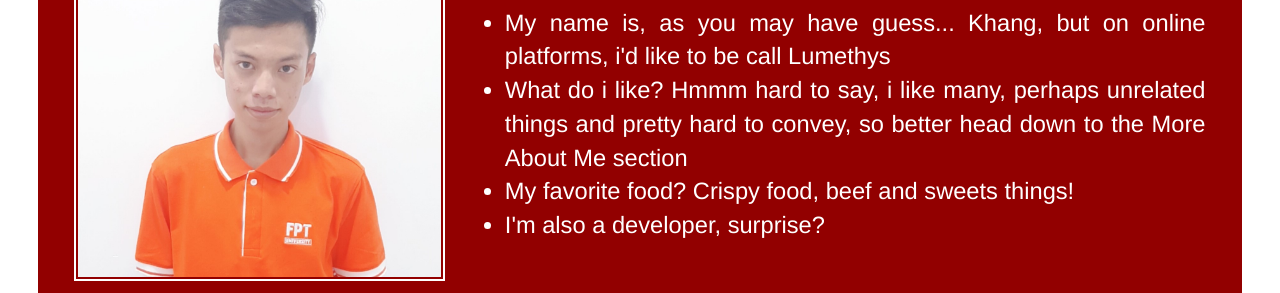
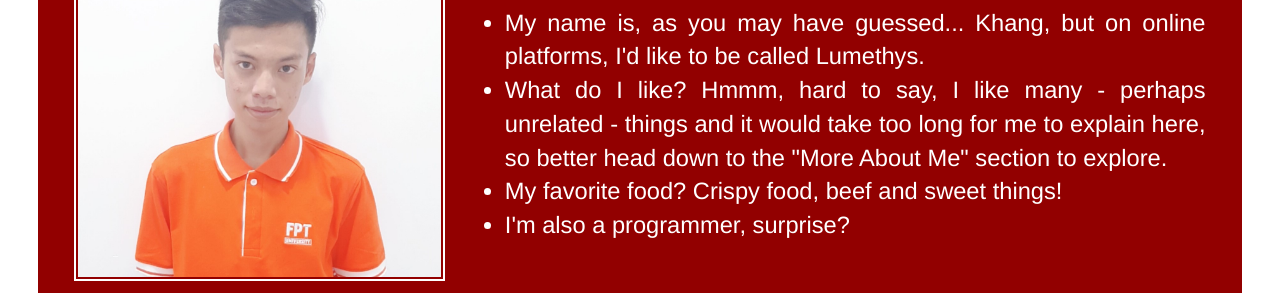
Before and after one commit to Lumethys/Lumethys.github.io, a plain HTML site: page MyPortfolio/ContactMe.html in a window 1280 px wide. Shown: the part 138-431 px from the top of the page. Drawn offline with nearby package versions, Linux system fonts and the light colour scheme.

Commit message:
Update ContactMe.html

```diff
--- a/MyPortfolio/ContactMe.html
+++ b/MyPortfolio/ContactMe.html
@@ -29,20 +29,20 @@
             <img src="IMG/SelfPic1.jpg" alt="Picture of me" id="m">
 
             <h1>
-                Lê
-                Nguyên
+                Lê <br class="mainh1">
+                Nguyên <br class="mainh1">
                 Khang
             </h1>
 
             <div id="aboutMe">
                 <h2 class="h2">About me</h2>
                 <ul>
-                    <li>My name is, as you may have guess... Khang, but on online platforms, i'd like to be call
-                        Lumethys</li>
-                    <li>What do i like? Hmmm hard to say, i like many, perhaps unrelated things and pretty hard to
-                        convey, so better head down to the More About Me section</li>
-                    <li>My favorite food? Crispy food, beef and sweets things!</li>
-                    <li>I'm also a developer, surprise?</li>
+                    <li>My name is, as you may have guessed... Khang, but on online platforms, I'd like to be called
+                        Lumethys.</li>
+                    <li>What do I like? Hmmm, hard to say, I like many - perhaps unrelated - things and it would take too
+                        long for me to explain here, so better head down to the "More About Me" section to explore.</li>
+                    <li>My favorite food? Crispy food, beef and sweet things!</li>
+                    <li>I'm also a programmer, surprise?</li>
                 </ul>
             </div>
 
```
